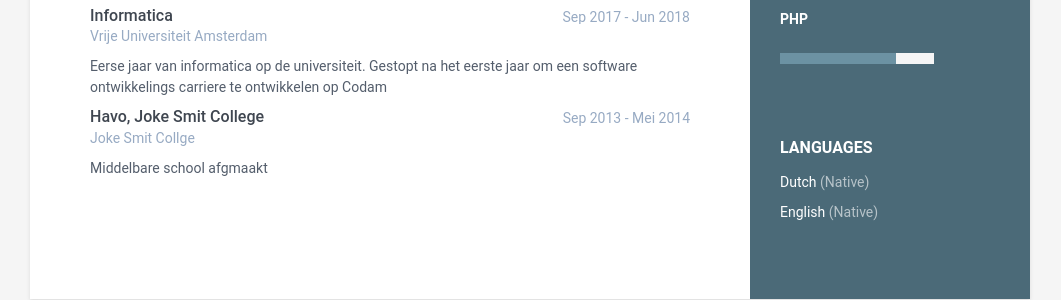
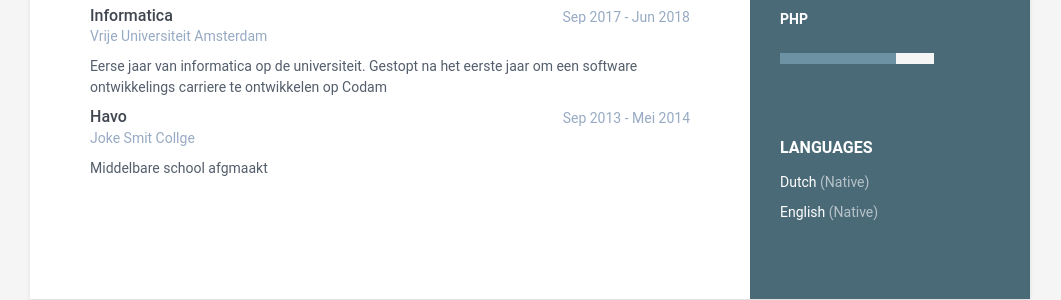
Before and after one commit to AidanSully/online-cv-nl, a Jekyll site: the page built from index.html, in a window 1280 px wide. Shown: the part 996-1296 px from the top of the page, without its empty margins (110-1171 px from the left). Built offline with Jekyll 4.4.1, drawn with Linux system fonts in a browser that asks for light colours.

```diff
--- a/_data/data.yml
+++ b/_data/data.yml
@@ -46,7 +46,7 @@
       time: Sep 2017 - Jun 2018
       details: |
         Eerse jaar van informatica op de universiteit. Gestopt na het eerste jaar om een software ontwikkelings carriere te ontwikkelen op Codam
-    - degree: Havo, Joke Smit College
+    - degree: Havo
       university: Joke Smit Collge
       time: Sep 2013 - Mei 2014
       details: |
```
